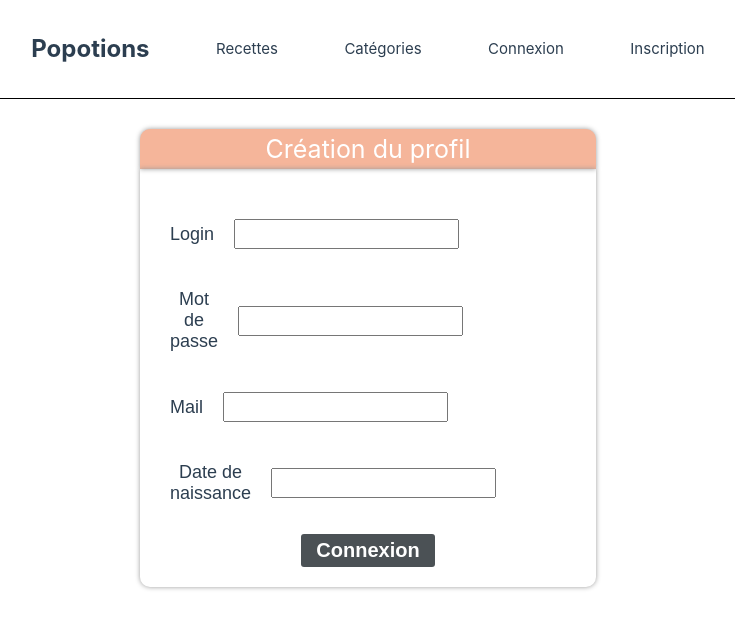
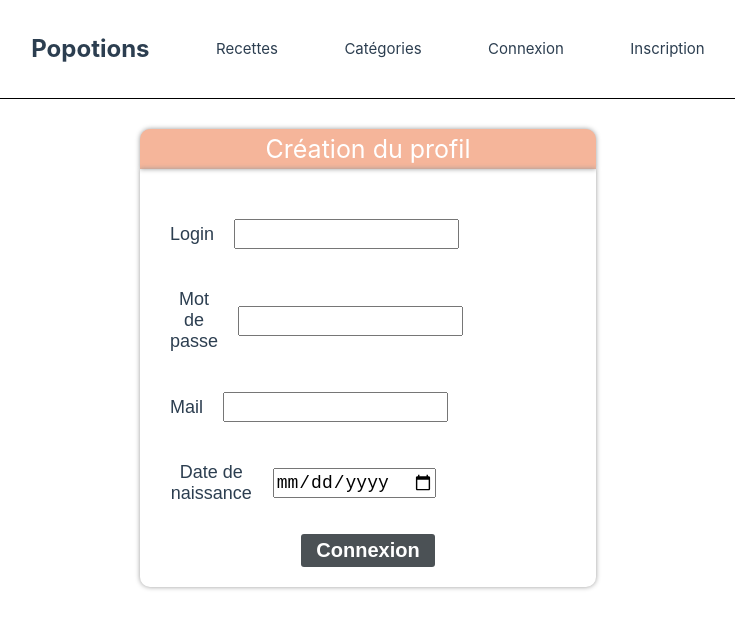
Before and after one commit to popotion/Popotion-Front, a Vue app: page /inscription in a window 1280 px wide. Shown: the top 628 px of the page, without its empty margins (54-789 px from the left). Built offline with nearby package versions, Linux system fonts and the light colour scheme; what @smartweb/vue-flash-message would draw is missing.

Commit message:
Fix date inscription

```diff
--- a/src/views/Inscription.vue
+++ b/src/views/Inscription.vue
@@ -63,7 +63,7 @@ function inscription(): void {
       </div>
       <div class="group">
         <label>Date de naissance</label>
-        <input v-model="inscriptionUser.dateOfBirth" />
+        <input type="date" v-model="inscriptionUser.dateOfBirth" />
         <p></p>
       </div>
       <button type="submit">Connexion</button>
```
